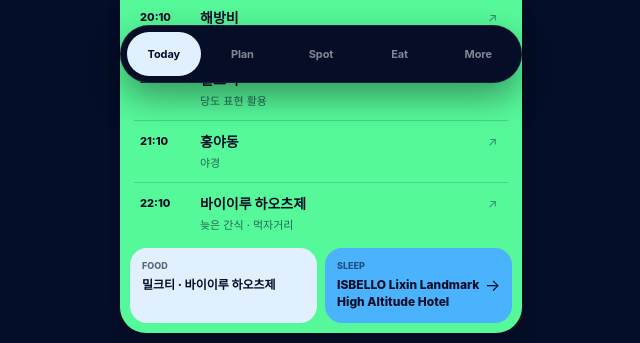
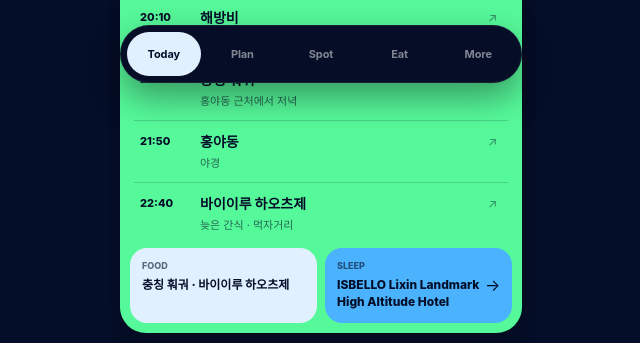
Before and after one commit to letszun/CHONGQUING-TRIP, a plain HTML site: page index.html in a window 1280 px wide. Shown: the part 705-1048 px from the top of the page, 319-959 px from the left. Drawn offline with Linux system fonts and the light colour scheme.

Commit message:
Add files via upload

```diff
--- a/index.html
+++ b/index.html
@@ -500,7 +500,7 @@ html[data-theme] .explore-more-card span{color:var(--muted-action)!important}
 <script>
 const COLORS=['','pink','mint','lav','lime']; const tone=i=>COLORS[(i%4)+1];
 const DAYS=[
-{id:1,date:'08.25',dow:'TUE',name:'충칭 도착',place:'부산 → 서울 → 칭다오 → 충칭',sleep:'ISBELLO Lixin Landmark High Altitude Hotel',food:'밀크티 · 바이이루 하오츠제',events:[
+{id:1,date:'08.25',dow:'TUE',name:'충칭 도착',place:'부산 → 서울 → 칭다오 → 충칭',sleep:'ISBELLO Lixin Landmark High Altitude Hotel',food:'충칭 훠궈 · 바이이루 하오츠제',events:[
 ['08:30','김해 → 김포','TW922 · 09:35 도착','flight','TW922'],
 ['09:35','김포 도착','수하물 수령 후 바로 인천공항 이동'],
 ['09:50','김포 → 인천공항 T1','AREX · 공항 변경 환승 주의'],
@@ -509,24 +509,29 @@ const DAYS=[
 ['18:05','충칭 도착','수하물 수령 · 입국 후 이동'],
 ['19:30','호텔 체크인','제팡베이 지점'],
 ['20:10','해방비','첫날 야간 산책','spot','jiefangbei'],
-['20:40','밀크티','당도 표현 활용','food','milktea'],
-['21:10','홍야동','야경','spot','hongyadong'],
-['22:10','바이이루 하오츠제','늦은 간식 · 먹자거리','spot','bayi']
+['20:40','충칭 훠궈','홍야동 근처에서 저녁','food','hotpot'],
+['21:50','홍야동','야경','spot','hongyadong'],
+['22:40','바이이루 하오츠제','늦은 간식 · 먹자거리','spot','bayi']
 ]},
-{id:2,date:'08.26',dow:'WED',name:'우롱 1일차',place:'충칭 → 우롱 · 선녀산진',sleep:'Guilai Boutique Hotel',food:'우롱 양고기',events:[
+{id:2,date:'08.26',dow:'WED',name:'우롱 1일차',place:'충칭 → 우롱 · 선녀산진',sleep:'Guilai Boutique Hotel',food:'샤오몐 · 우롱 두화판 · 우롱 양고기',events:[
 ['08:00','기상','체크아웃 준비'],
+['08:20','샤오몐','호텔 근처에서 빠른 아침','food','xiaomian'],
 ['09:00','임정청사','오전 관람','spot','tmpgov'],
-['11:46','충칭동 → 우롱남','고속철 이동'],
+['11:46','충칭동 → 우롱남','G8601 · 12:37 도착'],
+['13:20','우롱 두화판','仙女山镇 관광객센터 근처 · 가벼운 점심','food','douhuafan'],
 ['14:00','천생삼교','오후 메인 코스','spot','tiansheng'],
 ['18:30','우롱 양고기','저녁 식사','food','yangrou'],
 ['20:00','Guilai Boutique Hotel','체크인']
 ]},
-{id:3,date:'08.27',dow:'THU',name:'우롱 → 충칭',place:'선녀산 · 부용동 → 충칭',sleep:'谢小姐的家江景民宿(解放碑步行街洪崖洞店)',food:'카오위',events:[
+{id:3,date:'08.27',dow:'THU',name:'우롱 → 충칭',place:'선녀산 · 부용동 → 충칭',sleep:'谢小姐的家江景民宿(解放碑步行街洪崖洞店)',food:'완완페이창 · 밀크티 · 카오위',events:[
 ['07:30','선녀산','아침 산책','spot','fairymountain'],
 ['10:00','부용동 이동','江口镇 방향'],
 ['11:30','부용동','동굴 · 거막비폭','spot','furong'],
-['14:30','우롱남역 이동','17:03 열차 여유 있게'],
+['14:00','부용동 출발','우롱 도심 방향'],
+['14:45','완완페이창','우롱 도심에서 빠른 점심','food','wawanfeichang'],
+['15:25','우롱남역 이동','17:03 열차 여유 있게'],
 ['17:03','우롱남 → 충칭동','고속철 복귀'],
+['19:00','밀크티','관음교 들어가기 전 한 잔','food','milktea'],
 ['19:30','관음교','저녁 상권','spot','guanyinqiao'],
 ['20:30','카오위','저녁','food','kaoyu'],
 ['22:00','구가','밤거리','spot','jiujie']
@@ -588,7 +593,10 @@ shanchengxiang:{name:'산청샹',en:'Shancheng Alley',cn:'山城巷',area:'충
 jiangbeizui:{name:'장베이쭈이 강변공원',en:'Jiangbeizui Riverbank Park',cn:'江北嘴江滩公园',area:'충칭',kind:'Night',date:'OPTION',summary:'강 건너편에서 홍야동·첸쓰먼대교·래플스시티 쪽 스카이라인을 바라보기 좋은 강변 산책 포인트.',highlights:['홍야동 맞은편 뷰','강변 산책','야경'],tips:['밤에 야경 대안으로 좋음'],search:'江北嘴江滩公园 重庆'}
 };
 const FOODS={
-milktea:{name:'밀크티',en:'Milk Tea',cn:'奶茶',kind:'Drink',date:'08.25',summary:'충칭에서 자주 마시게 될 밀크티. 당도 표현을 저장해두면 주문이 편합니다.',order:['三分糖 — 당도 30%','七分糖 — 당도 70%','全糖 — 당도 100%','少冰 — 얼음 적게'],tips:['30%: 三分糖','70%: 七分糖','100%: 全糖'],search:'奶茶 重庆'},
+hotpot:{name:'충칭 훠궈',en:'Chongqing Hotpot',cn:'重庆火锅',kind:'Meal',date:'08.25',summary:'첫날 홍야동 근처에서 먹는 충칭 대표 저녁. 우지(牛油) 베이스 홍탕에 고기·내장·채소를 익혀 먹는 스타일이 전형적입니다.',order:['鸳鸯锅 — 반반 냄비','微辣 — 약간 맵게','毛肚 — 마오두','鸭肠 — 오리창자'],tips:['처음이면 반반 냄비가 편함','홍야동·해방비 일대에서 식당 선택'],search:'洪崖洞 重庆火锅'},
+milktea:{name:'밀크티',en:'Milk Tea',cn:'奶茶',kind:'Drink',date:'08.27',summary:'관음교 일정 전에 한 잔 마시는 밀크티. 당도 표현을 저장해두면 주문이 편합니다.',order:['三分糖 — 당도 30%','七分糖 — 당도 70%','全糖 — 당도 100%','少冰 — 얼음 적게'],tips:['30%: 三分糖','70%: 七分糖','100%: 全糖'],search:'奶茶 观音桥 重庆'},
+douhuafan:{name:'우롱 두화판',en:'Wulong Douhua Rice',cn:'武隆豆花饭',kind:'Meal',date:'08.26',summary:'부드러운 두화에 매콤한 양념장과 밥을 곁들이는 우롱의 간단한 향토식. 천생삼교 걷기 전 부담이 적고 빠르게 먹기 좋습니다.',order:['豆花饭 — 두화판','微辣 — 약간 맵게','不要香菜 — 고수 빼주세요'],tips:['仙女山镇 관광객센터 주변에서 간단히','점심은 가볍게 먹고 물 챙기기'],search:'仙女山镇 豆花饭 武隆'},
+wawanfeichang:{name:'완완페이창',en:'Wulong Bowl Intestine',cn:'碗碗肥肠',kind:'Meal',date:'08.27',summary:'붉은 양념에 부드럽게 익힌 돼지곱창을 한 그릇 단위로 먹는 우롱 지역 음식. 부용동 뒤 역으로 가기 전 빠른 점심으로 넣기 좋습니다.',order:['碗碗肥肠 — 완완페이창','微辣 — 약간 맵게','一碗米饭 — 밥 한 공기'],tips:['우롱 도심에서 빠르게 먹기','17:03 열차 시간을 우선'],search:'武隆 碗碗肥肠'},
 yangrou:{name:'우롱 양고기',en:'Wulong Lamb',cn:'武隆羊肉',kind:'Meal',date:'08.26',summary:'우롱에서 먹기 좋은 지역 대표 양고기 요리.',order:['羊肉 — 양고기','不要太辣 — 너무 맵지 않게'],tips:['현지 식당은 메뉴판 사진 활용'],search:'武隆羊肉'},
 kaoyu:{name:'카오위',en:'Grilled Fish',cn:'烤鱼',kind:'Meal',date:'08.27',summary:'구운 생선에 매운 양념과 토핑을 더해 끓여 먹는 충칭식 요리.',order:['烤鱼 — 카오위','微辣 — 약간 맵게','不要香菜 — 고수 빼주세요'],tips:['2인 기준 양 확인'],search:'烤鱼 重庆'},
 xiaomian:{name:'샤오몐',en:'Chongqing Noodles',cn:'重庆小面',kind:'Noodle',date:'08.28 / 08.29',summary:'빠르게 먹기 좋은 충칭 대표 면요리.',order:['重庆小面','微辣 — 약간 맵게','不要香菜 — 고수 빼주세요'],tips:['아침이나 점심에 편함'],search:'重庆小面 重庆'},
@@ -598,7 +606,6 @@ chaoshou:{name:'홍유차오쇼우',en:'Red Oil Wontons',cn:'红油抄手',kind:
 shandongfood:{name:'산둥 음식',en:'Shandong Cuisine',cn:'鲁菜',kind:'Meal',date:'08.29',summary:'지난공항 환승 중 산둥 지역 음식을 가볍게 먹는 시간. 국제선 수속 시간을 남겨두고 메뉴 하나 정도만 간단히 먹는 편이 좋습니다.',order:['鲁菜 — 산둥 요리','不要太辣 — 너무 맵지 않게','快一点，谢谢 — 조금 빨리 부탁해요'],tips:['18:30 전에는 식사 마치기','수하물 재위탁 필요 시 식사보다 환승 수속 우선'],search:'济南遥墙国际机场 鲁菜'}
 };
 const MORE_FOODS={
-hotpot:{name:'충칭 훠궈',en:'Chongqing Hotpot',cn:'重庆火锅',kind:'Meal',date:'OPTION',summary:'충칭을 대표하는 음식. 우지(牛油) 베이스의 붉은 국물에 고기·내장·채소 등을 익혀 먹는 스타일이 가장 전형적입니다.',order:['重庆火锅 — 충칭 훠궈','鸳鸯锅 — 반반 냄비','微辣 — 약간 맵게'],tips:['처음이면 반반 냄비가 편함'],search:'重庆火锅 重庆'},
 chuanchuan:{name:'촨촨샹',en:'Chuan Chuan',cn:'串串香',kind:'Meal',date:'OPTION',summary:'꼬치에 꽂힌 재료를 매운 국물에 익혀 먹는 충칭식 꼬치 훠궈. 다양한 재료를 조금씩 맛보기 좋습니다.',order:['串串香 — 촨촨샹','微辣 — 약간 맵게','少麻 — 마라향 덜'],tips:['꼬치 수나 무게로 계산하는 곳이 많음'],search:'串串香 重庆'},
 shaokao:{name:'충칭 샤오카오',en:'Chongqing Barbecue',cn:'重庆烧烤',kind:'Night',date:'OPTION',summary:'고기·채소·해산물에 향신료를 강하게 입혀 먹는 충칭식 야식 바비큐. 늦은 밤 간식으로 특히 잘 어울립니다.',order:['烧烤 — 바비큐','微辣 — 약간 맵게','孜然少一点 — 쯔란 조금만'],tips:['늦은 밤 간식 옵션'],search:'重庆烧烤'},
 laziji:{name:'거러산 라즈지',en:'Gele Mountain Spicy Chicken',cn:'歌乐山辣子鸡',kind:'Meal',date:'OPTION',summary:'바삭하게 튀긴 닭고기를 마른 고추와 화자오에 볶아내는 충칭의 대표 장후차이 계열 요리.',order:['歌乐山辣子鸡','少辣一点 — 덜 맵게','两个人吃，小份就好 — 2인 작은 양'],tips:['고추 사이에서 닭 조각을 찾는 재미가 있는 메뉴'],search:'歌乐山辣子鸡 重庆'},
@@ -606,7 +613,10 @@ suanlafen:{name:'산라펀',en:'Hot and Sour Sweet Potato Noodles',cn:'酸辣粉
 bingfen:{name:'빙펀 · 빙탕위안',en:'Ice Jelly · Iced Tangyuan',cn:'冰粉 · 冰汤圆',kind:'Dessert',date:'OPTION',summary:'매운 음식 사이에 먹기 좋은 차가운 디저트류. 빙펀이나 얼음이 들어간 탕위안은 입안을 식히는 데 잘 어울립니다.',order:['冰粉 — 빙펀','冰汤圆 — 빙탕위안','少糖 — 덜 달게'],tips:['매운 식사 뒤 디저트로 추천'],search:'冰粉 冰汤圆 重庆'}
 };
 const FOOD_GUIDE={
+  hotpot:{tip:'첫날 저녁은 시간을 너무 길게 끌지 않도록 반반 냄비에 대표 재료 2~3가지만 먼저 주문하는 편이 좋습니다.',phrases:[['我们要鸳鸯锅，微辣。','반반 냄비 · 약간 맵게'],['毛肚和鸭肠各来一份。','마오두와 오리창자 각각 1인분']]},
   milktea:{tip:'당도 → 얼음 → 토핑 순서로 말하면 가장 간단합니다.',phrases:[['三分糖，少冰，谢谢。','당도 30% · 얼음 적게'],['加珍珠，谢谢。','펄 추가해주세요']]},
+  douhuafan:{tip:'천생삼교 전에 먹는 점심이라 두화판 한 상 정도로 가볍게 먹고 바로 이동하는 게 좋습니다.',phrases:[['两份豆花饭，微辣。','두화판 2인분 · 약간 맵게'],['不要香菜，谢谢。','고수 빼주세요']]},
+  wawanfeichang:{tip:'부용동 뒤 열차가 있으니 한 그릇+밥으로 빠르게 먹고 역 이동 시간을 우선하세요.',phrases:[['一碗碗碗肥肠，一碗米饭。','완완페이창 한 그릇 · 밥 한 공기'],['微辣，不要香菜。','약간 맵게 · 고수 제외']]},
   yangrou:{tip:'2명이면 처음부터 큰 양을 시키기보다 작은 양으로 시작하는 편이 편합니다.',phrases:[['两个人吃，帮我们推荐一下。','두 명이 먹을 건데 추천해주세요'],['微辣，不要香菜。','약간 맵게 · 고수 빼주세요']]},
   kaoyu:{tip:'카오위는 양이 큰 편이라 2인용 작은 사이즈가 있는지 먼저 확인하세요.',phrases:[['两个人吃，小份就可以。','두 명이라 작은 사이즈면 돼요'],['微辣，少麻，不要香菜。','약간 맵게 · 마라향 덜 · 고수 제외']]},
   xiaomian:{tip:'샤오몐은 한 문장으로 맵기와 고수를 같이 말하면 주문이 빠릅니다.',phrases:[['一碗小面，微辣，不要香菜。','샤오몐 한 그릇 · 약간 맵게 · 고수 제외'],['少油，谢谢。','기름은 조금만 부탁해요']]},
@@ -614,7 +624,6 @@ const FOOD_GUIDE={
   dimsum:{tip:'한 번에 많이 시키기보다 한 바구니씩 추가하면 양 조절이 쉽습니다.',phrases:[['一笼虾饺，一笼烧卖。','하가우 한 바구니 · 샤오마이 한 바구니'],['有不辣的吗？','안 매운 메뉴가 있나요?']]},
   chaoshou:{tip:'한 그릇만 빠르게 먹기 좋은 메뉴라 어링얼창 이후 점심으로 넣기 편합니다.',phrases:[['一碗红油抄手，微辣。','홍유차오쇼우 한 그릇 · 약간 맵게'],['不要香菜，谢谢。','고수 빼주세요']]},
 
-  hotpot:{tip:'처음 먹는다면 매운 홍탕만 고집하기보다 鸳鸯锅(반반 냄비)로 시작하면 편합니다.',phrases:[['我们要鸳鸯锅，微辣。','반반 냄비 · 약간 맵게'],['毛肚和鸭肠各来一份。','마오두와 오리창자 각각 1인분']]},
   chuanchuan:{tip:'여러 꼬치를 조금씩 고른 뒤 맵기를 정하면 주문이 간단합니다.',phrases:[['我们自己选串，可以吗？','꼬치는 저희가 직접 고르면 되나요?'],['微辣，少麻。','약간 맵게 · 마라향 덜']]},
   shaokao:{tip:'야식으로는 가지·갈비·고기 꼬치처럼 2~3가지만 먼저 주문하고 추가하는 편이 좋습니다.',phrases:[['先来这些，不够再加。','일단 이것만, 부족하면 더 주문할게요'],['微辣，孜然少一点。','약간 맵게 · 쯔란 조금만']]},
   laziji:{tip:'닭보다 고추가 훨씬 많아 보이는 게 정상인 메뉴입니다. 2명이면 작은 접시가 있는지 먼저 물어보세요.',phrases:[['两个人吃，小份就可以。','두 명이라 작은 양이면 돼요'],['少辣一点，谢谢。','조금 덜 맵게 부탁해요']]},
@@ -802,12 +811,12 @@ const PHOTO_QUERY={
   jiefangbei:'chongqing,jiefangbei,night',hongyadong:'chongqing,hongyadong,night',bayi:'chongqing,street,food',tmpgov:'chongqing,museum,history',
   tiansheng:'wulong,karst,bridge',fairymountain:'wulong,mountain,grassland',furong:'wulong,cave',guanyinqiao:'chongqing,city,night',jiujie:'chongqing,night,street',
   luohansi:'chongqing,temple',ciqikou:'chongqing,old,town',liziba:'chongqing,monorail',ering:'chongqing,eling,city',shibati:'chongqing,old,street',xiahao:'chongqing,old,street',kuaixinglou:'chongqing,skyline,building',
-  milktea:'milk,tea,boba',yangrou:'lamb,chinese,food',kaoyu:'grilled,fish,chinese',xiaomian:'chongqing,noodles',xiaolongxia:'spicy,crayfish',dimsum:'dim,sum',chaoshou:'wonton,chinese,food',shandongfood:'shandong,chinese,food',
+  hotpot:'chongqing,hotpot',milktea:'milk,tea,boba',douhuafan:'tofu,rice,chinese,food',wawanfeichang:'chinese,pork,intestine,food',yangrou:'lamb,chinese,food',kaoyu:'grilled,fish,chinese',xiaomian:'chongqing,noodles',xiaolongxia:'spicy,crayfish',dimsum:'dim,sum',chaoshou:'wonton,chinese,food',shandongfood:'shandong,chinese,food',
   chaotianmen:'chongqing,chaotianmen,raffles',huguang:'chongqing,huguang,guild,hall',threegorges:'chongqing,three,gorges,museum',cqart:'chongqing,art,museum',shanchengxiang:'chongqing,old,alley',jiangbeizui:'chongqing,river,night',
-  hotpot:'chongqing,hotpot',chuanchuan:'chinese,skewers,hotpot',shaokao:'chinese,barbecue,skewers',laziji:'spicy,chicken,chinese',suanlafen:'hot,sour,noodles,chinese',bingfen:'chinese,ice,jelly,dessert',
+  chuanchuan:'chinese,skewers,hotpot',shaokao:'chinese,barbecue,skewers',laziji:'spicy,chicken,chinese',suanlafen:'hot,sour,noodles,chinese',bingfen:'chinese,ice,jelly,dessert',
   longshuixia:'wulong,canyon,waterfall',beicang:'chongqing,cafe,street',nansin:'chongqing,river,night'
 };
-const PHOTO_LOCK={jiefangbei:101,hongyadong:102,bayi:103,tmpgov:104,tiansheng:105,fairymountain:106,furong:107,guanyinqiao:108,jiujie:109,luohansi:110,ciqikou:111,liziba:112,ering:113,shibati:114,xiahao:115,kuaixinglou:116,milktea:201,yangrou:202,kaoyu:203,xiaomian:204,xiaolongxia:205,dimsum:206,chaoshou:207,shandongfood:208,longshuixia:301,beicang:302,nansin:303,chaotianmen:401,huguang:402,threegorges:403,cqart:404,shanchengxiang:405,jiangbeizui:406,hotpot:501,chuanchuan:502,shaokao:503,laziji:504,suanlafen:505,bingfen:506};
+const PHOTO_LOCK={jiefangbei:101,hongyadong:102,bayi:103,tmpgov:104,tiansheng:105,fairymountain:106,furong:107,guanyinqiao:108,jiujie:109,luohansi:110,ciqikou:111,liziba:112,ering:113,shibati:114,xiahao:115,kuaixinglou:116,hotpot:200,milktea:201,douhuafan:209,wawanfeichang:210,yangrou:202,kaoyu:203,xiaomian:204,xiaolongxia:205,dimsum:206,chaoshou:207,shandongfood:208,longshuixia:301,beicang:302,nansin:303,chaotianmen:401,huguang:402,threegorges:403,cqart:404,shanchengxiang:405,jiangbeizui:406,chuanchuan:502,shaokao:503,laziji:504,suanlafen:505,bingfen:506};
 function detailImage(type,id,alt){
   const q=encodeURIComponent(PHOTO_QUERY[id]||'chongqing,travel');
   const src=`https://loremflickr.com/960/720/${q}?lock=${PHOTO_LOCK[id]||499}`;
--- a/sw.js
+++ b/sw.js
@@ -1,4 +1,4 @@
-const CACHE='cq-trip-v58-discovery-silence';
+const CACHE='cq-trip-v59-meals';
 const ASSETS=['./','./index.html','./manifest.json'];
 self.addEventListener('install',e=>e.waitUntil(caches.open(CACHE).then(c=>c.addAll(ASSETS)).then(()=>self.skipWaiting())));
 self.addEventListener('activate',e=>e.waitUntil(caches.keys().then(k=>Promise.all(k.filter(x=>x!==CACHE).map(x=>caches.delete(x)))).then(()=>self.clients.claim())));
```
Also changed, not shown: manifest.json.
